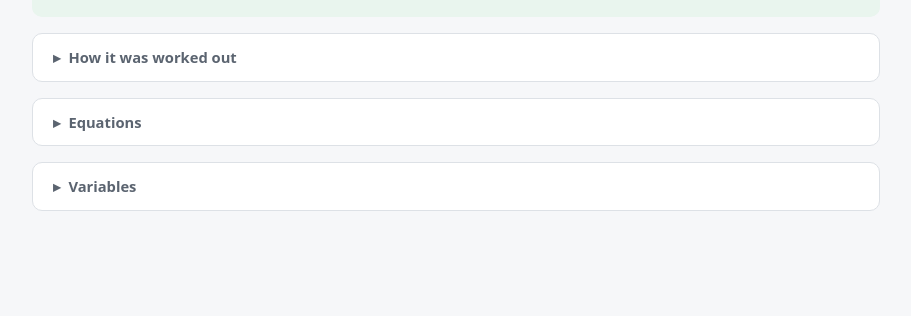
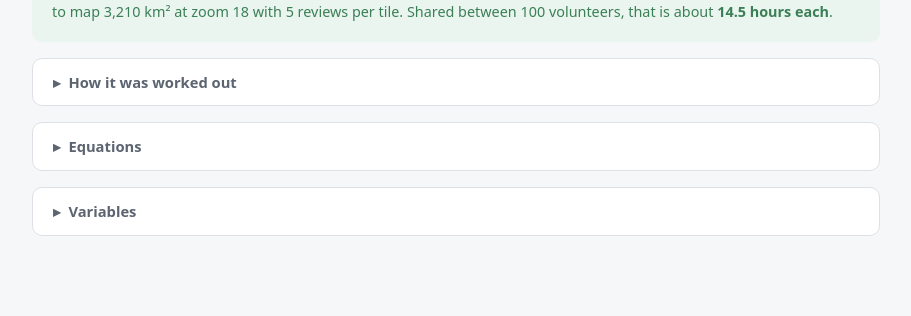
Before and after one commit to sophiachen-geo/missingmaps, a plain HTML site: page index.html in a window 1280 px wide. Shown: the part 753-1069 px from the top of the page, without its empty margins (184-1095 px from the left). Before the commit the page ends 1044 px from the top, so only its background shows below. Drawn offline with nearby package versions, Linux system fonts and the light colour scheme.

Commit message:
Split person-hours into volunteers and hours per volunteer
MapSwipe now asks for the number of volunteers in both modes. Estimating
person-hours also reports hours per volunteer; estimating area takes
hours per volunteer as input. Modes can now show several inputs.

Co-Authored-By: Claude Opus 5.5 <noreply@anthropic.com>
Claude-Session: https://claude.ai/code/session_01WfXJ22rM8gxuQrhah8nkuJ

```diff
--- a/calculators/mapswipe.js
+++ b/calculators/mapswipe.js
@@ -14,18 +14,21 @@
       <p>A MapSwipe project splits an area into small satellite image tiles, and each tile has to be checked
       by several volunteers before the project is complete. This calculator turns that work into an estimate
       of volunteer time, so you can judge whether a project fits your community, your mapathon or your deadline
-      before you launch it. Enter your area to see the person&#8209;hours it needs, or enter the hours your
-      volunteers can give to see how much area they can cover. It works for tile based projects such as Find,
+      before you launch it. Enter your area and the number of volunteers to see the total person&#8209;hours and how long
+      each volunteer needs to swipe, or enter your volunteers and the hours each can give to see how much
+      area they can cover. It works for tile based projects such as Find,
       Compare and Completeness, but not for Validate, which works on building footprints instead of tiles.</p>`,
 
     modes: [
-      { id: 'PH', label: 'Estimate person\u2011hours', given: 'A' },
-      { id: 'A',  label: 'Estimate area',         given: 'PH' },
+      { id: 'PH', label: 'Estimate person\u2011hours', given: ['A', 'N'] },
+      { id: 'A',  label: 'Estimate area',             given: ['N', 'H'] },
     ],
 
     inputs: [
       { id: 'A',   symbol: 'A',  label: 'Area to map', unit: 'km²', default: 3210, min: 0 },
-      { id: 'PH',  symbol: 'PH', label: 'Person-hours available', default: 1454.45, min: 0 },
+      { id: 'N',   symbol: 'N',  label: 'Number of volunteers', default: 100, min: 1, step: 1 },
+      { id: 'H',   symbol: 'H',  label: 'Hours per volunteer', default: 14.5, min: 0,
+        hint: 'The average time each volunteer will spend swiping.' },
       { id: 'phi', symbol: 'φ',  label: 'Latitude of the project', unit: '°', default: 51.15, min: -85, max: 85,
         hint: 'Use the centre of your area. Tiles get smaller further from the equator.' },
       { id: 'Z',   symbol: 'Z',  label: 'Zoom level', type: 'select', default: 18,
@@ -38,11 +41,14 @@
     ],
 
     equations: [
+      { text: 'Total person\u2011hours are the number of volunteers times the average hours each gives' },
+      { tex: String.raw`PH = N \times H` },
+      { text: 'The person\u2011hours a project needs are' },
       { tex: String.raw`PH = \dfrac{\left(\dfrac{A}{W^2/10^6}\right) \times R \times T}{3600}` },
       { text: 'where the ground width of one tile is' },
       { tex: String.raw`W = \dfrac{C\cos(\phi)}{2^Z}` },
-      { text: 'Rearranged to find the area instead' },
-      { tex: String.raw`A = \dfrac{PH \times 3600}{R \times T} \times \dfrac{W^2}{10^6}` },
+      { text: 'Rearranged to find the area that a group of volunteers can cover' },
+      { tex: String.raw`A = \dfrac{N \times H \times 3600}{R \times T} \times \dfrac{W^2}{10^6}` },
     ],
 
     validate(v, mode) {
@@ -50,24 +56,27 @@
       if (!Number.isFinite(v.phi) || Math.abs(v.phi) > 85) errs.push('Latitude needs to be between −85° and 85°.');
       if (!Number.isFinite(v.R) || v.R <= 0) errs.push('Reviews per tile needs to be at least 1.');
       if (mode === 'PH' && (!Number.isFinite(v.A) || v.A < 0)) errs.push('Enter the size of your area in km².');
-      if (mode === 'A' && (!Number.isFinite(v.PH) || v.PH < 0)) errs.push('Enter the number of person-hours available.');
+      if (!Number.isFinite(v.N) || v.N < 1) errs.push('Enter at least 1 volunteer.');
+      if (mode === 'A' && (!Number.isFinite(v.H) || v.H < 0)) errs.push('Enter the average hours each volunteer can give.');
       return errs;
     },
 
     solve(v, mode, f) {
-      const { phi, Z, R, T } = v;
+      const { phi, Z, R, T, N } = v;
       const W = C * Math.cos(phi * Math.PI / 180) / Math.pow(2, Z);
       const tileKm2 = W * W / M2_PER_KM2;
-      let A, PH, tiles;
-      if (mode === 'PH') { A = v.A;  tiles = A / tileKm2;              PH = tiles * R * T / S_PER_H; }
-      else               { PH = v.PH; tiles = PH * S_PER_H / (R * T); A = tiles * tileKm2; }
+      let A, PH, H, tiles;
+      if (mode === 'PH') { A = v.A; tiles = A / tileKm2; PH = tiles * R * T / S_PER_H; H = PH / N; }
+      else               { H = v.H; PH = N * H; tiles = PH * S_PER_H / (R * T); A = tiles * tileKm2; }
       const seconds = tiles * R * T;
       const reviews = `${R} review${R === 1 ? '' : 's'}`;
+      const people = `${f.int(N)} volunteer${N === 1 ? '' : 's'}`;
+      const hrs = x => `${f.num(x, 1)} hour${Math.abs(x - 1) < 0.05 ? '' : 's'}`;
 
       const headline = mode === 'PH' ? `${f.num(PH)} person\u2011hours` : `${f.num(A)} km²`;
       const sub = mode === 'PH'
-        ? `to map ${f.num(A, 0)} km² at zoom ${Z} with ${reviews} per tile, which is about ${f.int(tiles)} tiles`
-        : `can be covered with ${f.num(PH)} person-hours at zoom ${Z} with ${reviews} per tile, which is about ${f.int(tiles)} tiles`;
+        ? `to map ${f.num(A, 0)} km² at zoom ${Z} with ${reviews} per tile. Shared between ${people}, that is about <b>${hrs(H)} each</b>.`
+        : `can be covered by ${people} giving ${hrs(H)} each, which is ${f.num(PH)} person\u2011hours at zoom ${Z} with ${reviews} per tile.`;
 
       const notes = [];
       if (A > MAX_PROJECT_KM2) {
@@ -81,8 +90,10 @@
         ...(mode === 'PH' ? [
           `<b>Number of tiles</b> A / tile area = ${f.num(A)} / ${tileKm2.toPrecision(5)} = <b>${f.int(tiles)}</b>`,
           `<b>Total swipe time</b> tiles × R × T = ${f.int(tiles)} × ${R} × ${T} = <b>${f.int(seconds)} s</b>`,
-          `<b>Person-hours</b> ${f.int(seconds)} / 3600 = <b>${f.num(PH)}</b>`,
+          `<b>Person\u2011hours</b> ${f.int(seconds)} / 3600 = <b>${f.num(PH)}</b>`,
+          `<b>Hours per volunteer</b> PH / N = ${f.num(PH)} / ${f.int(N)} = <b>${f.num(H)}</b>`,
         ] : [
+          `<b>Person\u2011hours</b> N × H = ${f.int(N)} × ${f.num(H)} = <b>${f.num(PH)}</b>`,
           `<b>Total swipe time</b> PH × 3600 = ${f.num(PH)} × 3600 = <b>${f.int(seconds)} s</b>`,
           `<b>Number of tiles</b> seconds / (R × T) = ${f.int(seconds)} / (${R} × ${T}) = <b>${f.int(tiles)}</b>`,
           `<b>Area</b> tiles × tile area = ${f.int(tiles)} × ${tileKm2.toPrecision(5)} = <b>${f.num(A)} km²</b>`,
@@ -91,7 +102,9 @@
 
       const out = r => (r === mode ? 'Result' : 'Input');
       const variables = [
-        ['PH',   'Total person-hours', out('PH'), f.num(PH)],
+        ['PH',   'Total person\u2011hours', 'Calculated', f.num(PH)],
+        ['N',    'Number of volunteers', 'Input', f.int(N)],
+        ['H',    'Average hours per volunteer', mode === 'PH' ? 'Result' : 'Input', f.num(H)],
         ['A',    'Total mapped area', out('A'), `${f.num(A)} km²`],
         ['C',    "Earth's circumference at the equator", 'Fixed', `${f.num(C, 3)} m`],
         ['φ',    'Project latitude', 'Input', `${phi}°`],
--- a/index.html
+++ b/index.html
@@ -151,7 +151,8 @@
       return;
     }
     mode = tool.modes[0].id;
-    const given = new Set(tool.modes.map(m => m.given));
+    const givenOf = m => [].concat(m.given);
+    const given = new Set(tool.modes.flatMap(givenOf));
 
     app.innerHTML = `
       <div class="intro">${tool.intro}</div>
@@ -196,7 +197,8 @@
   function update() {
     const m = tool.modes.find(x => x.id === mode);
     app.querySelectorAll('.toggle button').forEach(b => b.setAttribute('aria-pressed', String(b.dataset.mode === mode)));
-    app.querySelectorAll('[data-given]').forEach(el => { el.hidden = el.dataset.field !== m.given; });
+    const mine = [].concat(m.given);
+    app.querySelectorAll('[data-given]').forEach(el => { el.hidden = !mine.includes(el.dataset.field); });
 
     const v = {};
     tool.inputs.forEach(i => { v[i.id] = parseFloat(app.querySelector('#in-' + i.id).value); });
```
Also changed, not shown: 1 other file.
